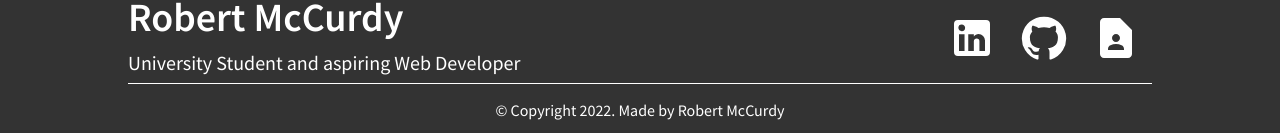
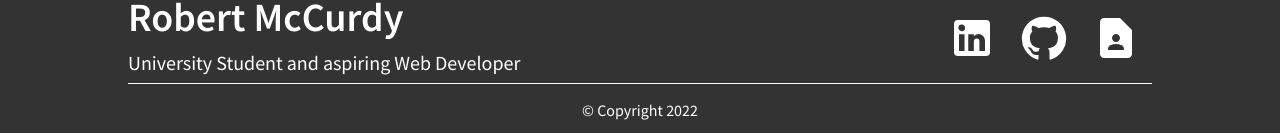
Before and after one commit to RMcCurdy/My-Portfolio-V3, a React (Create React App) app in the folder reactapp/: page / in a window 1280 px wide. Shown: the part 5556-5689 px from the top of the page. Built offline with nearby package versions, Linux system fonts and the light colour scheme.

Commit message:
Footer updates

```diff
--- a/reactapp/src/components/Footer.js
+++ b/reactapp/src/components/Footer.js
@@ -1,7 +1,6 @@
 import LinkedInIcon from '@mui/icons-material/LinkedIn';
 import GitHubIcon from '@mui/icons-material/GitHub';
 import ContactPageIcon from '@mui/icons-material/ContactPage';
-// import { Link } from 'react-scroll';
 
 const Footer = () => {
     return (
@@ -24,7 +23,7 @@ const Footer = () => {
                 </div>
             </div>
             <div className='footer-copyright-container'>
-                <p className='footer-copyright-text'>© Copyright 2022. Made by Robert McCurdy</p>
+                <p className='footer-copyright-text'>© Copyright 2022</p>
             </div>
         </div>
     );
```
